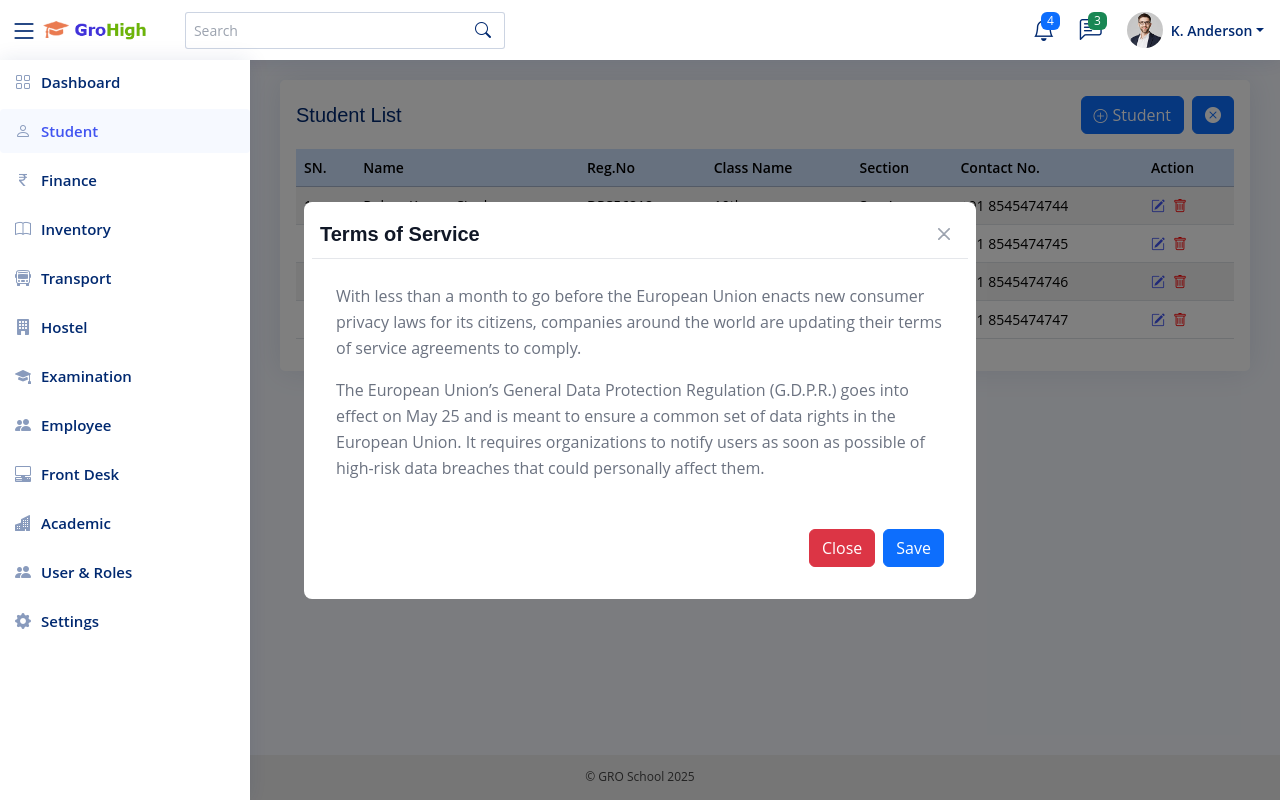
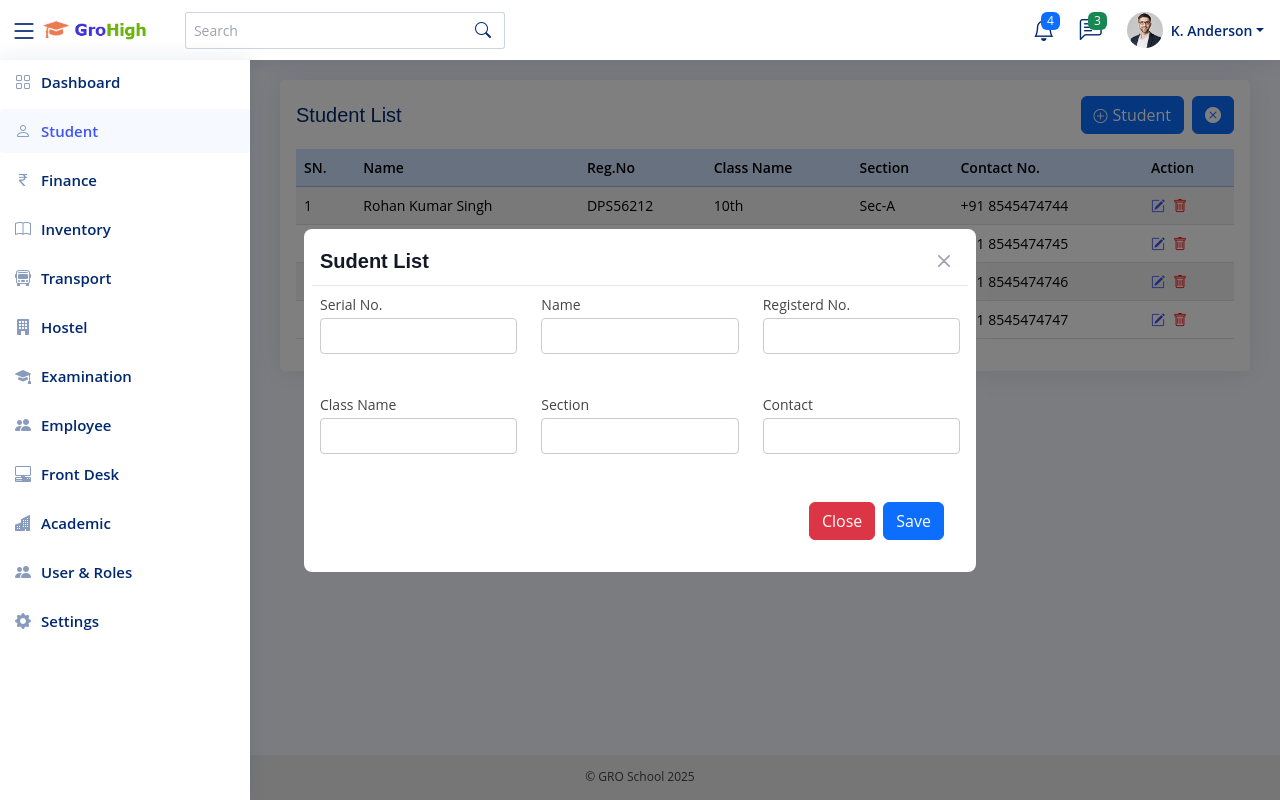
Before and after one commit to shree-chand/school-erp, a Next.js app: page /student in a window 1280 px wide. Both pictures are taken after a click on the button "Student". Built offline with nearby package versions, Linux system fonts and the light colour scheme.

Commit message:
input fiels

```diff
--- a/src/app/globals.css
+++ b/src/app/globals.css
@@ -1289,3 +1289,32 @@ a{
   font-size: 14px !important;
   font-weight: normal;
 }
+.label {
+  font-size: 14px;
+}
+.form-group {
+  margin-bottom: 1rem; /* Adds space between form groups */
+}
+
+.form-group label {
+  font-weight: 500;
+  display: block;
+  margin-bottom: 3px;
+  font-size: 14px;
+}
+
+.form-group input,
+.form-group textarea,
+.form-group select {
+  width: 100%;
+  padding: 5px;
+  border: 1px solid #ccc;
+  border-radius: 4px;
+}
+
+.form-group input:focus,
+.form-group textarea:focus,
+.form-group select:focus {
+  border-color: #007bff; /* Highlight border color on focus */
+  outline: none; /* Remove default outline */
+}
--- a/src/app/student/page.tsx
+++ b/src/app/student/page.tsx
@@ -78,17 +78,14 @@ export default function Dashboard() {
       </main>
       {/* --student list modal-- */}
       {isModalOpen && (
-        <div
-          id="default-modal"
-          aria-hidden="true"
-          className="fixed inset-0 bg-black bg-opacity-50 z-50 flex justify-center items-center">
+        <div id="default-modal" aria-hidden="true" className="fixed inset-0 bg-black bg-opacity-50 z-50 flex justify-center items-center">
           <div className="relative p-2 w-full max-w-2xl max-h-full bg-white rounded-lg">
             {/* Modal content */}
             <div className="relative bg-white rounded-lg">
               {/* Modal header */}
               <div className="flex items-center justify-between p-2 md:p-5 border-b rounded-t">
                 <h3 className="text-xl font-semibold text-gray-900 dark:text-white">
-                  Terms of Service
+                  Sudent List
                 </h3>
                 <button
                   type="button"
@@ -96,26 +93,44 @@ export default function Dashboard() {
                   className="text-gray-400 bg-transparent hover:bg-gray-200 hover:text-gray-900 rounded-lg text-sm w-8 h-8 ms-auto inline-flex justify-center items-center"
                 >
                   <svg className="w-3 h-3" aria-hidden="true" xmlns="http://www.w3.org/2000/svg" fill="none" viewBox="0 0 14 14">
-                    <path stroke="currentColor" strokeLinecap="round" strokeLinejoin="round" strokeWidth="2" d="m1 1 6 6m0 0 6 6M7 7l6-6M7 7l-6 6"/>
+                    <path stroke="currentColor" strokeLinecap="round" strokeLinejoin="round" strokeWidth="2" d="m1 1 6 6m0 0 6 6M7 7l6-6M7 7l-6 6" />
                   </svg>
                   <span className="sr-only">Close modal</span>
                 </button>
               </div>
               {/* Modal body */}
-              <div className="p-4 md:p-5 space-y-4">
-                <p className="text-base leading-relaxed text-gray-500 dark:text-gray-400">
-                  With less than a month to go before the European Union enacts new consumer privacy laws for its citizens, companies around the world are updating their terms of service agreements to comply.
-                </p>
-                <p className="text-base leading-relaxed text-gray-500 dark:text-gray-400">
-                  The European Union’s General Data Protection Regulation (G.D.P.R.) goes into effect on May 25 and is meant to ensure a common set of data rights in the European Union. It requires organizations to notify users as soon as possible of high-risk data breaches that could personally affect them.
-                </p>
+              <div className="p-2 grid grid-cols-3 gap-4">
+                <div className="form-group">
+                  <label className="form-label">Serial No.</label>
+                  <input type="text" className="form-control" />
+                </div>
+                <div className="form-group">
+                  <label className="form-label">Name</label>
+                  <input type="text" className="form-control" />
+                </div>
+                <div className="form-group">
+                  <label className="form-label">Registerd No.</label>
+                  <input type="text" className="form-control" />
+                </div>
+                <div className="form-group">
+                  <label className="form-label">Class Name</label>
+                  <input type="text" className="form-control" />
+                </div>
+                <div className="form-group">
+                  <label className="form-label">Section</label>
+                  <input type="text" className="form-control" />
+                </div>
+                <div className="form-group">
+                  <label className="form-label">Contact</label>
+                  <input type="text" className="form-control" />
+                </div>
               </div>
               {/* Modal footer */}
               <div className="flex items-center p-4 justify-content-end">
                 <button onClick={closeModal} type="button" className="btn btn-danger me-2">
                   Close
                 </button>
-                <button onClick={closeModal}  type="button" className="btn btn-primary">
+                <button onClick={closeModal} type="button" className="btn btn-primary">
                   Save
                 </button>
               </div>
```
